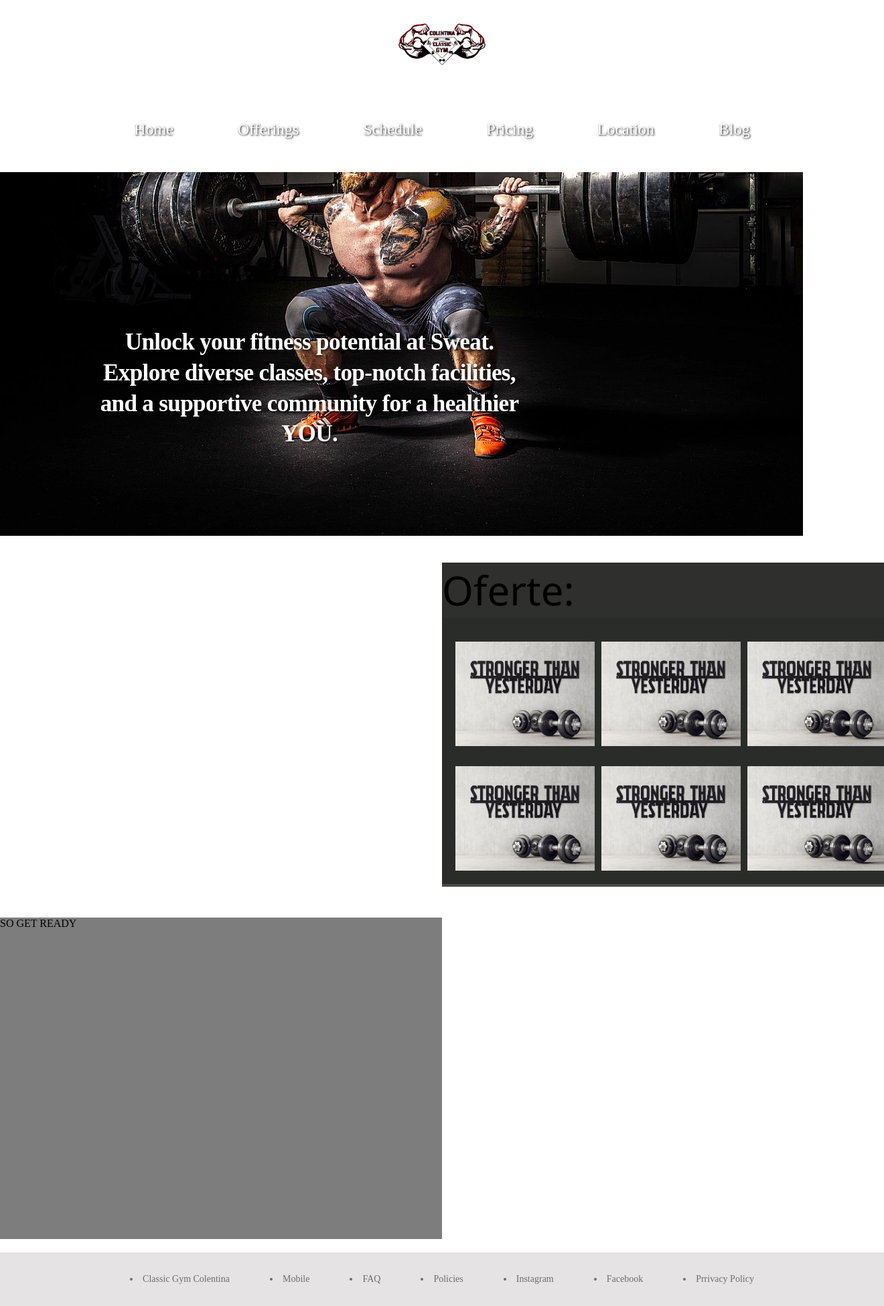
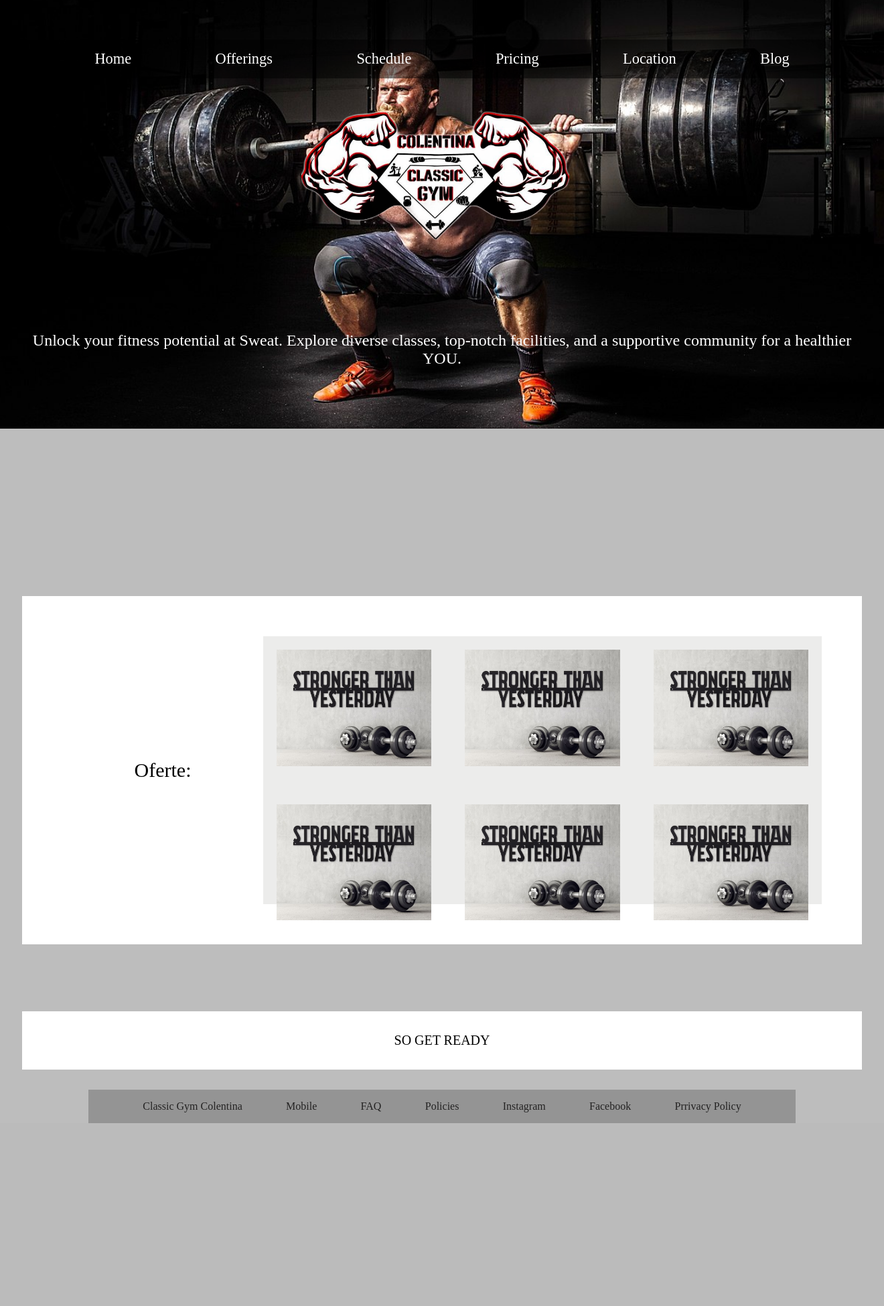
Before and after one commit to Vlasceanu-Marius-Ionut/GYM2.0, a PHP site: page / in a window 1320 px wide. Shown: the whole page at 67% size. After the commit the page ends 1677 px from the top, so only its background shows below. Run offline with PHP 8.4, Linux system fonts and the light colour scheme.

Commit message:
Update main.css

```diff
--- a/css/main.css
+++ b/css/main.css
@@ -2,7 +2,9 @@
     padding: 0;
     margin: 0;
     box-sizing: border-box;
-    transition: all 1s cubic-bezier(0.68, -0.55, 0.27, 1.55);
+}
+html {
+    scroll-behavior: smooth;
 }
 
 
@@ -13,269 +15,201 @@ body {
     flex-direction: column;
     font-family: 'Verdana, Geneva, Tahoma, sans-serif';
     overflow: auto;
-
+    background-color: rgb(189, 189, 189);
+    margin: 0;
 }
 
-/* Header Styles */
 header {
     background-image: url(/imagini/1200px-Man_lifting_a_heavy_barbell.jpg);
-    background-size: contain;
+    background-size: cover;
+    background-position: center;
     background-repeat: no-repeat;
     width: 100%;
-    height: 100vh;
+    height: 80vh;
+    display: flex;
+    flex-direction: column;
+    align-items: center;
     justify-content: center;
+    position: relative;
 }
 
-nav {
+#navi {
+    display: flex;
+    justify-content: space-evenly;
+    background-color: rgba(0, 0, 0, 0.5);
+    padding: 1em;
+    position: absolute;
+    top: 0;
     width: 100%;
-    background-color: rgb(255, 255, 255);
-    border: 2px solid rgba(255, 255, 255, 0.988);
-    display: flex;
-    align-items: center;
-    justify-content: center;
 }
 
-#navi li {
-    font-size: 1.5em;
-    margin: 2em;
-    list-style-type: none;
-    background-color: transparent;
+#navi a {
     color: white;
-    text-shadow: 1px 1px 3px rgb(9, 9, 9);
+    text-decoration: none;
+    font-size: 1.4em;
+    transition: transform 0.3s ease-in-out;
+    list-style: none;
 }
 
-a {
-    color: black;
-    text-decoration: none;
-    cursor: pointer;
-    transition: transform 0.3s ease;
-}
-
-a:hover {
+#navi a:hover {
     transform: scale(1.1);
-}
-
-.B {
-    cursor: pointer;
-    transition: transform 0.2s ease;
-    margin-top: 1em;
-}
-
-.B:hover {
-    transform: scale(1.1);
-}
-.B img{
-    width: 13em;
-}
-
-footer {
-    display: flex;
-    align-items: center;
-    justify-content: center;
-    width: 100%;
-    height: 10vh;
-}
-
-#retst {
-    display: flex;
-    gap: 20px;
-    background-color: transparent;
-}
-
-.logo {
-    width: 100%;
-    display: flex;
-    align-items: center;
-    justify-content: center;
-    cursor: pointer;
-    background-color: rgb(255, 255, 255);
-}
-
-#logo, img {
-    width: 130px;
-}
-
-.material-symbols-outlined {
-    cursor: pointer;
-    color: rgba(145, 137, 137, 0.598);
-    transition: transform 0.3s ease;
-
-}
-.material-symbols-outlined:hover{
-    transform: scale(1.1);
-}
-
-.overlay {
-    display: none;
-    position: fixed;
-    top: 0;
-    left: 0;
-    width: 100%;
-    height: 100%;
-    background-color: rgba(0, 0, 0, 0.5);
-    z-index: 1;
-    transition: opacity 0.3s;
-}
-
-.show-overlay {
-    display: block;
-    opacity: 1;
-    animation: fadeIn 0.5s ease-in-out;
-}
-
-.search-popup {
-    display: none;
-    position: fixed;
-    top: 50%;
-    left: 50%;
-    transform: translate(-50%, -50%) scale(0.8);
-    padding: 10px;
-    width: 300px;
-    background-color: #ffffff75;
-    border: 1px solid #cccccc60;
-    box-shadow: 0 0 10px rgba(140, 14, 14, 0.826);
-    z-index: 2;
-    transition: opacity 0.5s, transform 0.5s;
-}
-
-#search-bar {
-    width: 100%;
-    padding: 12px;
-    border: black solid 1px;
-}
-
-.show-popup {
-    display: block;
-    opacity: 1;
-    transform: translate(-50%, -50%) scale(1);
-    animation: fadeInScale 0.3s ease-in-out;
-}
-
-.hide-overlay {
-    opacity: 0;
-    pointer-events: none;
-    animation: fadeOut 0.3s ease-in-out;
-}
-
-.hide-popup {
-    opacity: 0;
-    pointer-events: none;
-    transform: translate(-50%, -50%) scale(0.8);
-    animation: fadeOutScale 0.3s ease-in-out;
-}
-
-@keyframes fadeIn {
-    from {
-        opacity: 0;
-    }
-    to {
-        opacity: 1;
-    }
-}
-
-@keyframes fadeOut {
-    from {
-        opacity: 1;
-    }
-    to {
-        opacity: 0;
-    }
-}
-
-@keyframes fadeInScale {
-    from {
-        transform: translate(-50%, -50%) scale(0.8);
-        opacity: 0;
-    }
-    to {
-        transform: translate(-50%, -50%) scale(1);
-        opacity: 1;
-    }
-}
-
-@keyframes fadeOutScale {
-    from {
-        transform: translate(-50%, -50%) scale(1);
-        opacity: 1;
-    }
-    to {
-        transform: translate(-50%, -50%) scale(0.8);
-        opacity: 0;
-    }
 }
 
 .bigimg {
     position: relative;
 }
 
-.bigimg p {
-    position: absolute;
-    top: 15em;
-    left: 35%;
-    transform: translate(-50%, -50%);
-    width: 100%;
-    height: 10vh;
+.logo img {
+    width: 400px;
+    margin-left: 450px;
+    cursor: pointer;
+    transition: 1s ease-in-out;
+}
+.logo img:hover{
+    transform: scale(1.1);
+    transform: rotateY(360deg);
+}
+#bigimg {
+    text-align: center;
+    padding: 2em;
+    position: relative;
+}
+
+#bigimg p {
     color: white;
-    text-shadow: 2px 2px 4px rgb(9, 9, 9);
-    text-align: center;
-    font-size: 2em;
+    font-size: 1.5em;
 }
-.text p {
-    font-size: 2.2rem;
-    font-weight: 700;
-    letter-spacing: -.02em;
-    line-height: 1.3;
-    word-break: break-word;
-    width: 50%
-}
-/* Main Section Styles */
 main {
-    width: 100%;
-    margin-top: 3%;
+    margin-top: 250px;
 }
 
 #offers {
-    width: 50%;
-    background-color: rgba(11, 11, 10, 0.85);
-    height: 60vh;
-    position: relative;
-    left: 50%;
-    flex-wrap: wrap;
-    gap: 20px;
+    text-align: center;
+    padding: 2em;
+    font-size: 30px;
+    background-color: white;
+    margin-bottom: 100px;
+    display: flex;
+    align-items: center;
+    justify-content: center;
 }
-.containerptrimg{
+
+#offers p {
+    transition: transform 0.5s ease-out; /* Corectează sintaxa tranziției */
+    cursor: pointer;
+    width: 300px;
+}
+
+#offers p:hover {
+    transform: rotate(360deg); /* Corectează sintaxa pentru rotație */
+}
+
+.containerptrimg {
     display: grid;
-    grid-template-columns: repeat(3, 1fr);
-    gap: 10px;
-    background-color: rgba(42, 44, 41, 0.85);
+    grid-template-columns: repeat(auto-fill, minmax(230px, 1fr));
+    gap: 50px;
+    height: 50vh;
+    justify-content: center;
+    align-items: center;
+    background-color: rgba(233, 233, 232, 0.85);
     padding: 20px;
 }
 
-#offers p {
-    font-family: 'Segoe UI', Tahoma, Geneva, Verdana, sans-serif;
-    font-size: 60px;
+.B img {
+    width: 100%;
+    height: 100%;
+    object-fit: cover;
+    cursor: pointer;
+    transition: transform 0.3s ease-in-out, border 0.3s ease-in-out;
 }
 
-footer{
-    height: 10vh;
-    background-color: rgba(219, 216, 216, 0.722);
-    margin-top: 20px;
-}
-#retst a {
-    margin: 20px;
-    font-size: 14px;
-    color: rgb(109, 108, 108);
-}
-#retst a:hover{
-    color: black;
-}
-#getReady{
-    width: 50%;
-    height: 60vh;
-    background-color: rgba(61, 59, 59, 0.661);
-    margin-top: 50px;
+.B img:hover {
+    transform: scale(1.1);
+    border: 1px solid gray; /* Adaugă grosimea pentru border */
 }
 
-media ( width <= 758px){
 
+
+#getReady{
+    padding: 1rem;
+    background-color: white;
 }
+#getReady p{
+    text-align: center;
+    padding: 1rem;
+    background-color: white;
+    font-size: 20px;
+    transition: 1s ease-in-out;
+    cursor: pointer;
+}
+#getReady p:hover{
+    transform: rotateX(360deg);
+}
+
+#getReady img {
+    width: 100%;
+    height: 100%;
+    object-fit: cover;
+}
+
+#carouselSection {
+    text-align: center;
+    padding: 2em;
+}
+
+.carousel {
+    max-width: 800px;
+    margin: 0 auto;
+}
+
+.slick-prev, .slick-next {
+    font-size: 24px;
+    color: white;
+}
+
+.slick-prev:hover, .slick-next:hover {
+    color: #e74c3c;
+}
+
+.slick-dots {
+    bottom: 15px;
+}
+
+.slick-dots li button {
+    font-size: 12px;
+    background-color: white;
+    border-color: #e74c3c;
+}
+
+.slick-dots li.slick-active button {
+    background-color: #e74c3c;
+}
+
+
+footer {
+    width: 80%;
+    height: 10vh;
+    display: flex;
+    align-items: end;
+}
+#retst {
+    display: flex;
+    justify-content: space-evenly;
+    align-items: center;
+    background-color: rgba(0, 0, 0, 0.22);
+    padding: 1em;
+    bottom: 0;
+    width: 100%
+}
+
+#retst a {
+    color: rgb(35, 34, 34);
+    text-decoration: none;
+    font-size: 1em;
+    transition: transform 0.3s ease-in-out;
+    list-style-type: none;
+}
+
+#retst a:hover {
+    transform: scale(1.1);
+}
```
